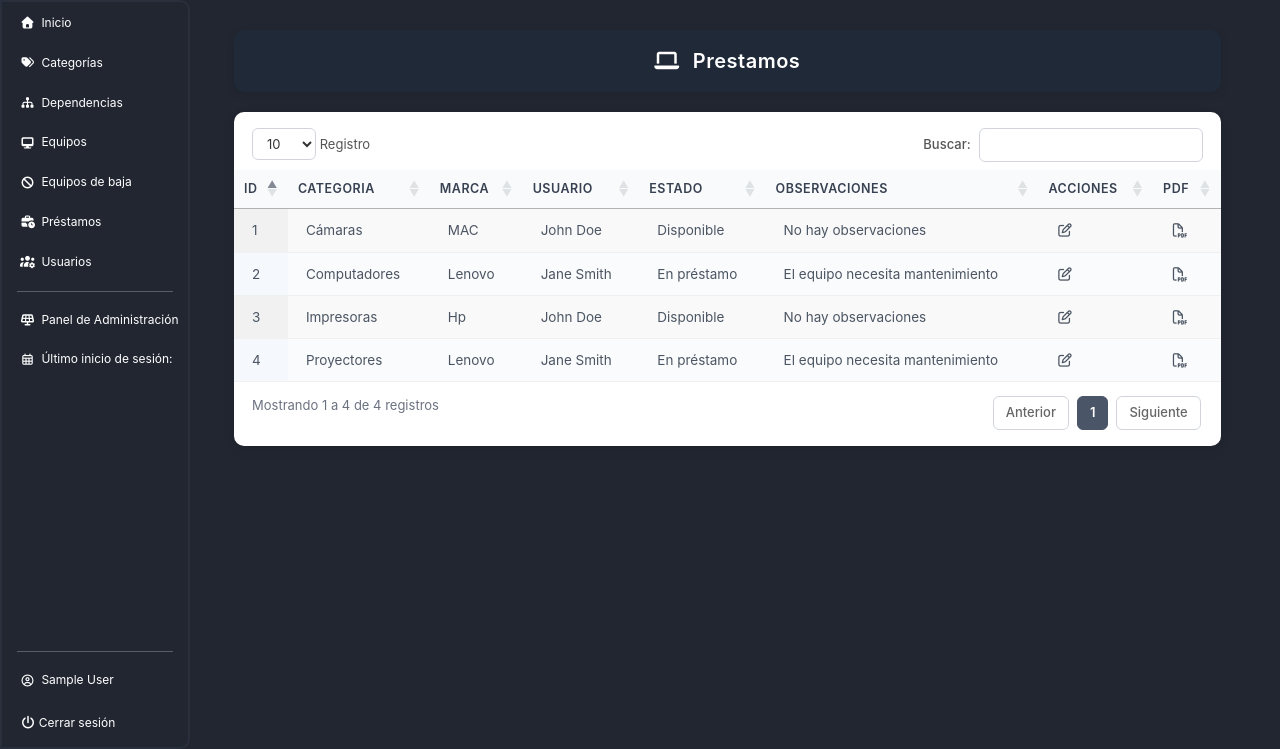
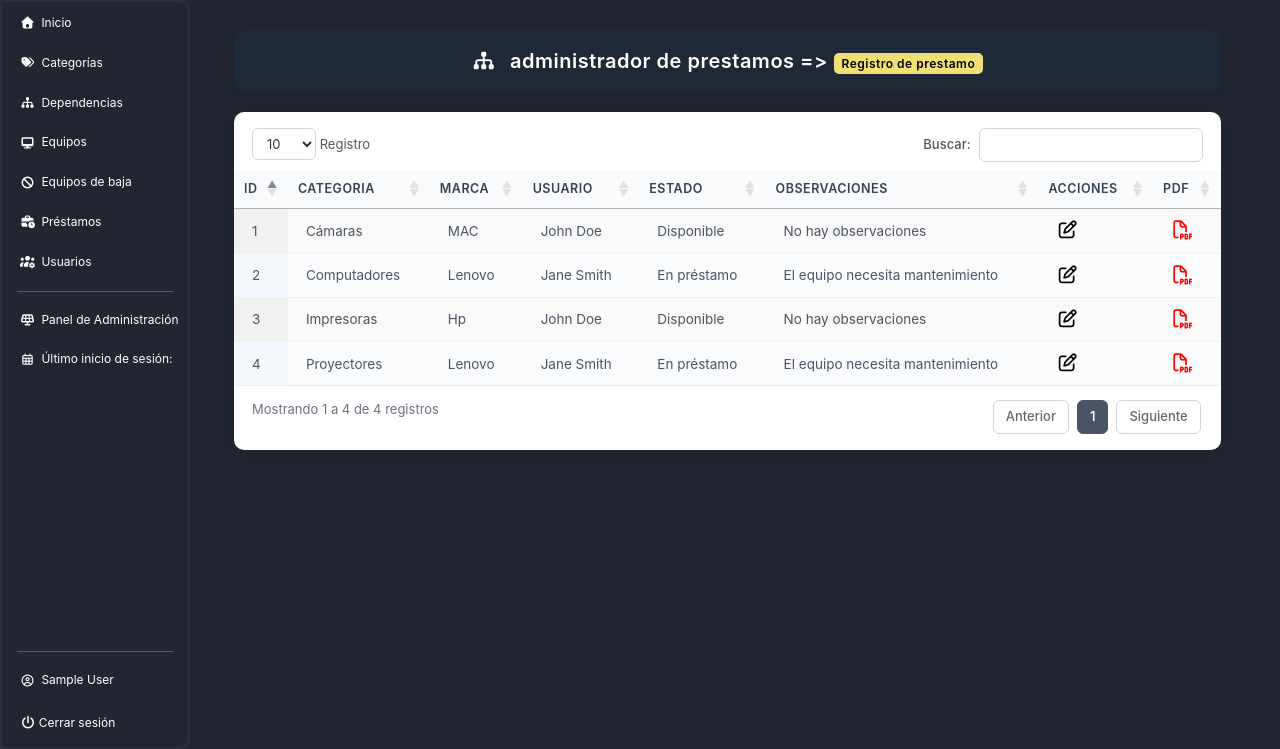
Before and after one commit to Bleack/ROGUER, a Django app: page /prestamos/ in a window 1280 px wide. Shown: the part 51-800 px from the top of the page. Run offline with Django 5.2, Linux system fonts and the light colour scheme; the visitor is signed in with stand-in values (Sample User, id 1); some libraries are stand-ins or nearby versions; some web fonts are replaced.

Commit message:
cambios 4  en la tabla prestamos

```diff
--- a/prestamos/templates/prestamos/prestamos.html
+++ b/prestamos/templates/prestamos/prestamos.html
@@ -17,7 +17,15 @@
         min-height: 100vh;
     }
 
-    /* ───────── TITULO ───────── */
+    .badge-floor {
+        background: #f2df74;
+        color: #000;
+        padding: 3px 8px;
+        border-radius: 5px;
+        font-size: 12px;
+        font-weight: 600;
+    }
+
     .section-title {
         width: 100%;
         background: #1f2937;
@@ -43,6 +51,18 @@
         border-radius: 10px;
         box-shadow: 0 1px 4px rgba(0, 0, 0, 0.08), 0 4px 16px rgba(0, 0, 0, 0.04);
         overflow: hidden;
+    }
+
+    .icon-edit {
+        color: black;
+        cursor: pointer;
+        font-size: 18px;
+    }
+
+    .icon-pdf {
+        color: red;
+        cursor: pointer;
+        font-size: 18px;
     }
 
     .dataTables_wrapper .dataTables_length,
@@ -183,8 +203,9 @@
 
 
 <div class="section-title">
-    <i class="fas fa-laptop"></i>
-    Prestamos
+        <i class="fas fa-sitemap"></i>
+        administrador de prestamos =>
+        <span class="badge-floor">Registro de prestamo</span>
 </div>
 
 <div class="table-wrapper">
@@ -209,8 +230,8 @@
                     <td>John Doe</td>
                     <td>Disponible</td>
                     <td>No hay observaciones</td>
-                    <td><i class="far fa-edit"></i></td>
-                    <td><i class="far fa-file-pdf"></i></td>
+                    <td><i class="far fa-edit icon-edit"></i></td>
+                    <td><i class="far fa-file-pdf icon-pdf"></i></td>
                 </tr>
                 <tr>
                     <td>2</td>
@@ -219,8 +240,8 @@
                     <td>Jane Smith</td>
                     <td>En préstamo</td>
                     <td>El equipo necesita mantenimiento</td>
-                    <td><i class="far fa-edit"></i></td>
-                    <td><i class="far fa-file-pdf"></i></td>
+                    <td><i class="far fa-edit icon-edit"></i></td>
+                    <td><i class="far fa-file-pdf icon-pdf"></i></td>
                 </tr>
                 <tr>
                     <td>3</td>
@@ -229,8 +250,8 @@
                     <td>John Doe</td>
                     <td>Disponible</td>
                     <td>No hay observaciones</td>
-                    <td><i class="far fa-edit"></i></td>
-                    <td><i class="far fa-file-pdf"></i></td>
+                    <td><i class="far fa-edit icon-edit"></i></td>
+                    <td><i class="far fa-file-pdf icon-pdf"></i></td>
                 </tr>
                  <tr>
                     <td>4</td>
@@ -239,8 +260,8 @@
                     <td>Jane Smith</td>
                     <td>En préstamo</td>
                     <td>El equipo necesita mantenimiento</td>
-                    <td><i class="far fa-edit"></i></td>
-                    <td><i class="far fa-file-pdf"></i></td>
+                    <td><i class="far fa-edit icon-edit"></i></td>
+                    <td><i class="far fa-file-pdf icon-pdf"></i></td>
                 </tr>
             </tbody>
         </table>
```
